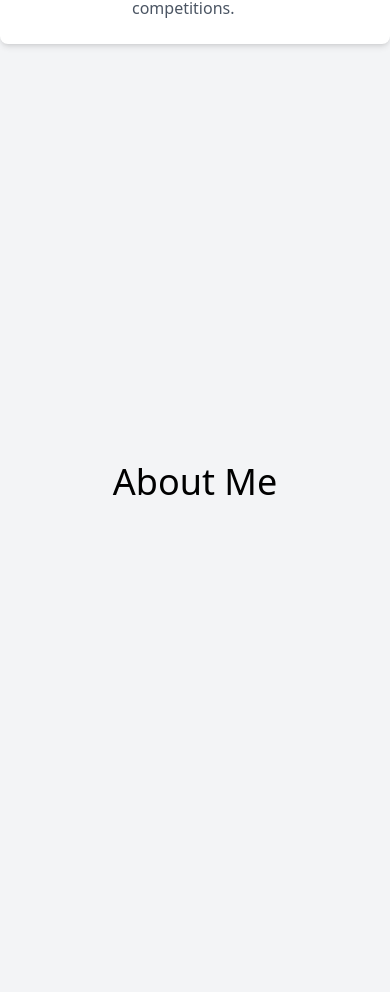
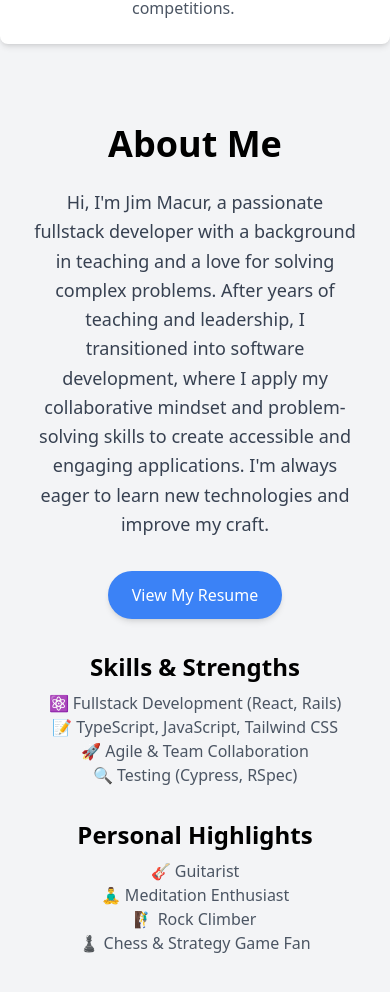
Before and after one commit to DRIF7ER/my-portfolio, a React (Create React App) app: page / in a window 390 px wide. Shown: the part 8720-9712 px from the top of the page. Built offline with nearby package versions, Linux system fonts and the light colour scheme.

Commit message:
feat: adds about me section with resume

```diff
--- a/src/App.tsx
+++ b/src/App.tsx
@@ -4,6 +4,7 @@ import Welcome from './components/Welcome';
 import Projects from './components/Projects';
 import Skills from './components/Skills';
 import Education from './components/Education';
+import AboutMe from './components/AboutMe';
 
 function App() {
   return (
@@ -13,9 +14,7 @@ function App() {
       <Projects />
       <Skills />
       <Education />
-      <section id="aboutMe" className="h-screen flex items-center justify-center bg-gray-100">
-        <h2 className="text-4xl">About Me</h2>
-      </section>
+      <AboutMe />
       <section id="contact" className="h-screen flex items-center justify-center bg-gray-100">
         <h2 className="text-4xl">Contact</h2>
       </section>
--- /dev/null
+++ b/src/components/AboutMe.tsx
@@ -0,0 +1,51 @@
+import React from 'react';
+
+const AboutMe: React.FC = () => {
+  return (
+    <section id="aboutMe" className="bg-gray-100 py-16 px-8">
+      <div className="max-w-4xl mx-auto text-center">
+        <h2 className="text-4xl font-bold mb-6">About Me</h2>
+        <p className="text-lg text-gray-700 leading-relaxed mb-8">
+          Hi, I'm Jim Macur, a passionate fullstack developer with a background in teaching and a love for solving complex problems.
+          After years of teaching and leadership, I transitioned into software development, where I apply my collaborative mindset
+          and problem-solving skills to create accessible and engaging applications. I'm always eager to learn new technologies
+          and improve my craft.
+        </p>
+
+        <div className="flex justify-center mb-8">
+          <a
+            href="/assets/jim-macur-resume.pdf"
+            target="_blank"
+            rel="noopener noreferrer"
+            className="bg-blue-500 text-white px-6 py-3 rounded-full shadow-md hover:bg-blue-600 transition duration-300"
+          >
+            View My Resume
+          </a>
+        </div>
+
+        <div className="grid grid-cols-1 md:grid-cols-2 gap-8">
+          <div>
+            <h3 className="text-2xl font-semibold mb-2">Skills & Strengths</h3>
+            <ul className="text-gray-600">
+              <li>⚛️ Fullstack Development (React, Rails)</li>
+              <li>📝 TypeScript, JavaScript, Tailwind CSS</li>
+              <li>🚀 Agile & Team Collaboration</li>
+              <li>🔍 Testing (Cypress, RSpec)</li>
+            </ul>
+          </div>
+          <div>
+            <h3 className="text-2xl font-semibold mb-2">Personal Highlights</h3>
+            <ul className="text-gray-600">
+              <li>🎸 Guitarist</li>
+              <li>🧘‍♂️ Meditation Enthusiast</li>
+              <li>🧗‍♂️ Rock Climber</li>
+              <li>♟️ Chess & Strategy Game Fan</li>
+            </ul>
+          </div>
+        </div>
+      </div>
+    </section>
+  );
+};
+
+export default AboutMe;
```
Also changed, not shown: 1 other file (tests, documents, lock files or other folders).
